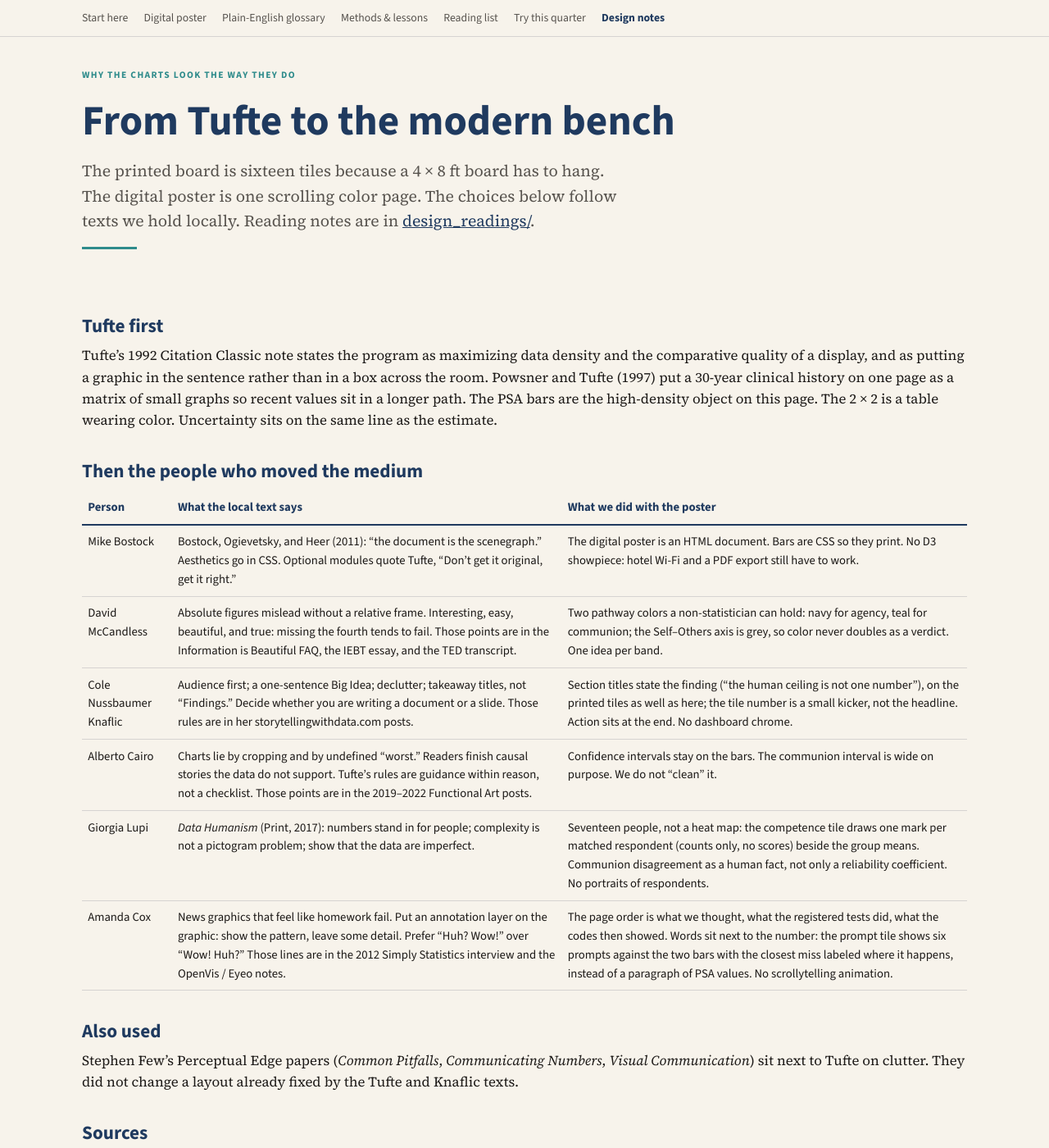
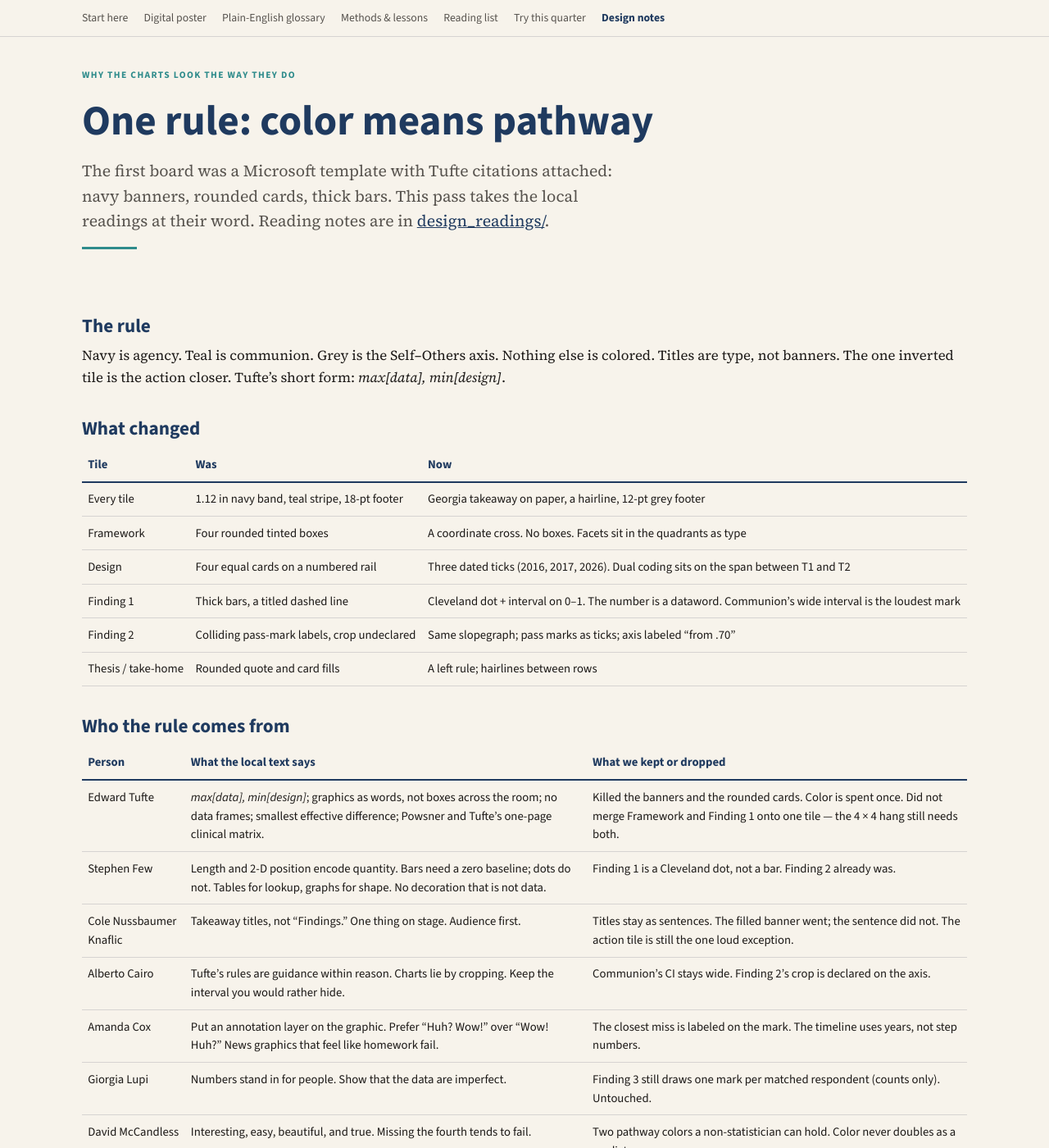
Before and after one commit to mjmonnot/mjmonnot.github.io, a Jekyll site: the page lec-2026/design.html, which Jekyll copies as it is, in a window 1280 px wide and 1400 px high. Shown: the whole window at 82% size. Built offline with Jekyll 4.4.1, drawn with Linux system fonts in a browser that asks for light colours; some of the changed text lies outside the part shown.

Commit message:
LEC 2026: Tufte pass — type not banners, dots not boxes

```diff
--- a/lec-2026/design.html
+++ b/lec-2026/design.html
@@ -21,54 +21,101 @@
 
 <header class="hero wrap">
   <p class="kicker">Why the charts look the way they do</p>
-  <h1>From Tufte to the modern bench</h1>
-  <p class="lede">The printed board is sixteen tiles because a 4 × 8 ft board has to hang. The digital poster is one scrolling color page. The choices below follow texts we hold locally. Reading notes are in <a href="design_readings/00_local_disk_sweep.html">design_readings/</a>.</p>
+  <h1>One rule: color means pathway</h1>
+  <p class="lede">The first board was a Microsoft template with Tufte citations attached: navy banners, rounded cards, thick bars. This pass takes the local readings at their word. Reading notes are in <a href="design_readings/00_local_disk_sweep.html">design_readings/</a>.</p>
   <hr class="rule">
 </header>
 
 <main class="wrap">
-  <h2>Tufte first</h2>
-  <p>Tufte’s 1992 Citation Classic note states the program as maximizing data density and the comparative quality of a display, and as putting a graphic in the sentence rather than in a box across the room. Powsner and Tufte (1997) put a 30-year clinical history on one page as a matrix of small graphs so recent values sit in a longer path. The PSA bars are the high-density object on this page. The 2 × 2 is a table wearing color. Uncertainty sits on the same line as the estimate.</p>
+  <h2>The rule</h2>
+  <p>Navy is agency. Teal is communion. Grey is the Self–Others axis. Nothing else is colored. Titles are type, not banners. The one inverted tile is the action closer. Tufte’s short form: <em>max[data], min[design]</em>.</p>
 
-  <h2>Then the people who moved the medium</h2>
+  <h2>What changed</h2>
   <table>
-    <thead><tr><th>Person</th><th>What the local text says</th><th>What we did with the poster</th></tr></thead>
+    <thead><tr><th>Tile</th><th>Was</th><th>Now</th></tr></thead>
     <tbody>
       <tr>
-        <td>Mike Bostock</td>
-        <td>Bostock, Ogievetsky, and Heer (2011): “the document is the scenegraph.” Aesthetics go in CSS. Optional modules quote Tufte, “Don’t get it original, get it right.”</td>
-        <td>The digital poster is an HTML document. Bars are CSS so they print. No D3 showpiece: hotel Wi-Fi and a PDF export still have to work.</td>
+        <td>Every tile</td>
+        <td>1.12 in navy band, teal stripe, 18-pt footer</td>
+        <td>Georgia takeaway on paper, a hairline, 12-pt grey footer</td>
       </tr>
       <tr>
-        <td>David McCandless</td>
-        <td>Absolute figures mislead without a relative frame. Interesting, easy, beautiful, and true: missing the fourth tends to fail. Those points are in the Information is Beautiful FAQ, the IEBT essay, and the TED transcript.</td>
-        <td>Two pathway colors a non-statistician can hold: navy for agency, teal for communion; the Self–Others axis is grey, so color never doubles as a verdict. One idea per band.</td>
+        <td>Framework</td>
+        <td>Four rounded tinted boxes</td>
+        <td>A coordinate cross. No boxes. Facets sit in the quadrants as type</td>
       </tr>
       <tr>
-        <td>Cole Nussbaumer Knaflic</td>
-        <td>Audience first; a one-sentence Big Idea; declutter; takeaway titles, not “Findings.” Decide whether you are writing a document or a slide. Those rules are in her storytellingwithdata.com posts.</td>
-        <td>Section titles state the finding (“the human ceiling is not one number”), on the printed tiles as well as here; the tile number is a small kicker, not the headline. Action sits at the end. No dashboard chrome.</td>
+        <td>Design</td>
+        <td>Four equal cards on a numbered rail</td>
+        <td>Three dated ticks (2016, 2017, 2026). Dual coding sits on the span between T1 and T2</td>
       </tr>
       <tr>
-        <td>Alberto Cairo</td>
-        <td>Charts lie by cropping and by undefined “worst.” Readers finish causal stories the data do not support. Tufte’s rules are guidance within reason, not a checklist. Those points are in the 2019–2022 Functional Art posts.</td>
-        <td>Confidence intervals stay on the bars. The communion interval is wide on purpose. We do not “clean” it.</td>
+        <td>Finding 1</td>
+        <td>Thick bars, a titled dashed line</td>
+        <td>Cleveland dot + interval on 0–1. The number is a dataword. Communion’s wide interval is the loudest mark</td>
       </tr>
       <tr>
-        <td>Giorgia Lupi</td>
-        <td><em>Data Humanism</em> (Print, 2017): numbers stand in for people; complexity is not a pictogram problem; show that the data are imperfect.</td>
-        <td>Seventeen people, not a heat map: the competence tile draws one mark per matched respondent (counts only, no scores) beside the group means. Communion disagreement as a human fact, not only a reliability coefficient. No portraits of respondents.</td>
+        <td>Finding 2</td>
+        <td>Colliding pass-mark labels, crop undeclared</td>
+        <td>Same slopegraph; pass marks as ticks; axis labeled “from .70”</td>
       </tr>
       <tr>
-        <td>Amanda Cox</td>
-        <td>News graphics that feel like homework fail. Put an annotation layer on the graphic: show the pattern, leave some detail. Prefer “Huh? Wow!” over “Wow! Huh?” Those lines are in the 2012 Simply Statistics interview and the OpenVis / Eyeo notes.</td>
-        <td>The page order is what we thought, what the registered tests did, what the codes then showed. Words sit next to the number: the prompt tile shows six prompts against the two bars with the closest miss labeled where it happens, instead of a paragraph of PSA values. No scrollytelling animation.</td>
+        <td>Thesis / take-home</td>
+        <td>Rounded quote and card fills</td>
+        <td>A left rule; hairlines between rows</td>
       </tr>
     </tbody>
   </table>
 
-  <h2>Also used</h2>
-  <p>Stephen Few’s Perceptual Edge papers (<em>Common Pitfalls</em>, <em>Communicating Numbers</em>, <em>Visual Communication</em>) sit next to Tufte on clutter. They did not change a layout already fixed by the Tufte and Knaflic texts.</p>
+  <h2>Who the rule comes from</h2>
+  <table>
+    <thead><tr><th>Person</th><th>What the local text says</th><th>What we kept or dropped</th></tr></thead>
+    <tbody>
+      <tr>
+        <td>Edward Tufte</td>
+        <td><em>max[data], min[design]</em>; graphics as words, not boxes across the room; no data frames; smallest effective difference; Powsner and Tufte’s one-page clinical matrix.</td>
+        <td>Killed the banners and the rounded cards. Color is spent once. Did not merge Framework and Finding 1 onto one tile — the 4 × 4 hang still needs both.</td>
+      </tr>
+      <tr>
+        <td>Stephen Few</td>
+        <td>Length and 2-D position encode quantity. Bars need a zero baseline; dots do not. Tables for lookup, graphs for shape. No decoration that is not data.</td>
+        <td>Finding 1 is a Cleveland dot, not a bar. Finding 2 already was.</td>
+      </tr>
+      <tr>
+        <td>Cole Nussbaumer Knaflic</td>
+        <td>Takeaway titles, not “Findings.” One thing on stage. Audience first.</td>
+        <td>Titles stay as sentences. The filled banner went; the sentence did not. The action tile is still the one loud exception.</td>
+      </tr>
+      <tr>
+        <td>Alberto Cairo</td>
+        <td>Tufte’s rules are guidance within reason. Charts lie by cropping. Keep the interval you would rather hide.</td>
+        <td>Communion’s CI stays wide. Finding 2’s crop is declared on the axis.</td>
+      </tr>
+      <tr>
+        <td>Amanda Cox</td>
+        <td>Put an annotation layer on the graphic. Prefer “Huh? Wow!” over “Wow! Huh?” News graphics that feel like homework fail.</td>
+        <td>The closest miss is labeled on the mark. The timeline uses years, not step numbers.</td>
+      </tr>
+      <tr>
+        <td>Giorgia Lupi</td>
+        <td>Numbers stand in for people. Show that the data are imperfect.</td>
+        <td>Finding 3 still draws one mark per matched respondent (counts only). Untouched.</td>
+      </tr>
+      <tr>
+        <td>David McCandless</td>
+        <td>Interesting, easy, beautiful, and true. Missing the fourth tends to fail.</td>
+        <td>Two pathway colors a non-statistician can hold. Color never doubles as a verdict.</td>
+      </tr>
+      <tr>
+        <td>Mike Bostock</td>
+        <td>“Don’t get it original, get it right.” The document is the scenegraph.</td>
+        <td>Still HTML + CSS on the site, matplotlib + type on the tiles. No D3 showpiece.</td>
+      </tr>
+    </tbody>
+  </table>
+
+  <h2>Left for a later pass</h2>
+  <p>Finding 4 and 5 still come from the Study 2 script (poster-mode renders). They already drop the in-image headline; they have not yet been redrawn in this language. Manuscript figures stay on the APA track (no in-image titles; notes carry the legend).</p>
 
   <h2>Sources</h2>
   <ul class="clean">
```
Also changed, not shown: lec-2026/assets/fig_2x2.png, lec-2026/assets/fig_benchmarks.png, lec-2026/assets/fig_prompts.png, lec-2026/assets/fig_timeline.png, 1 other file.
